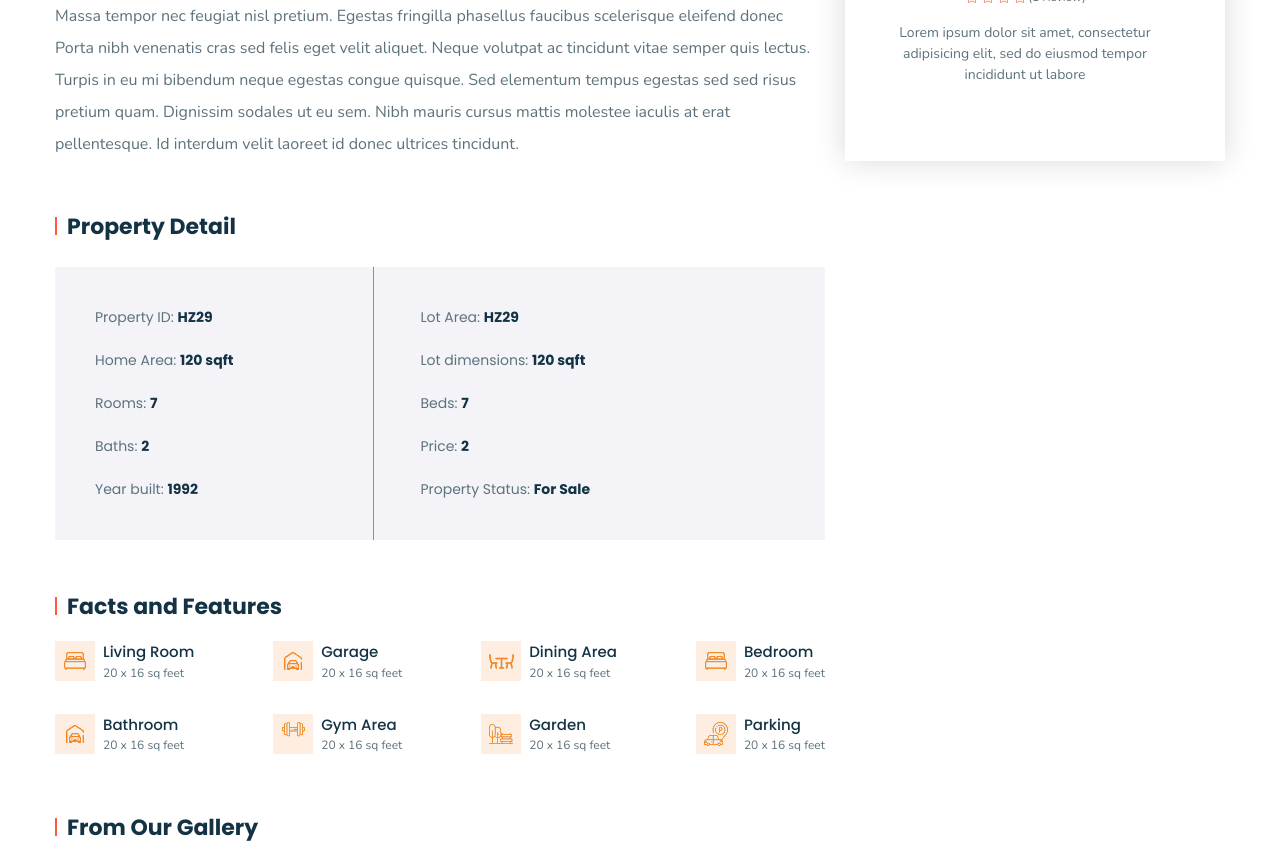
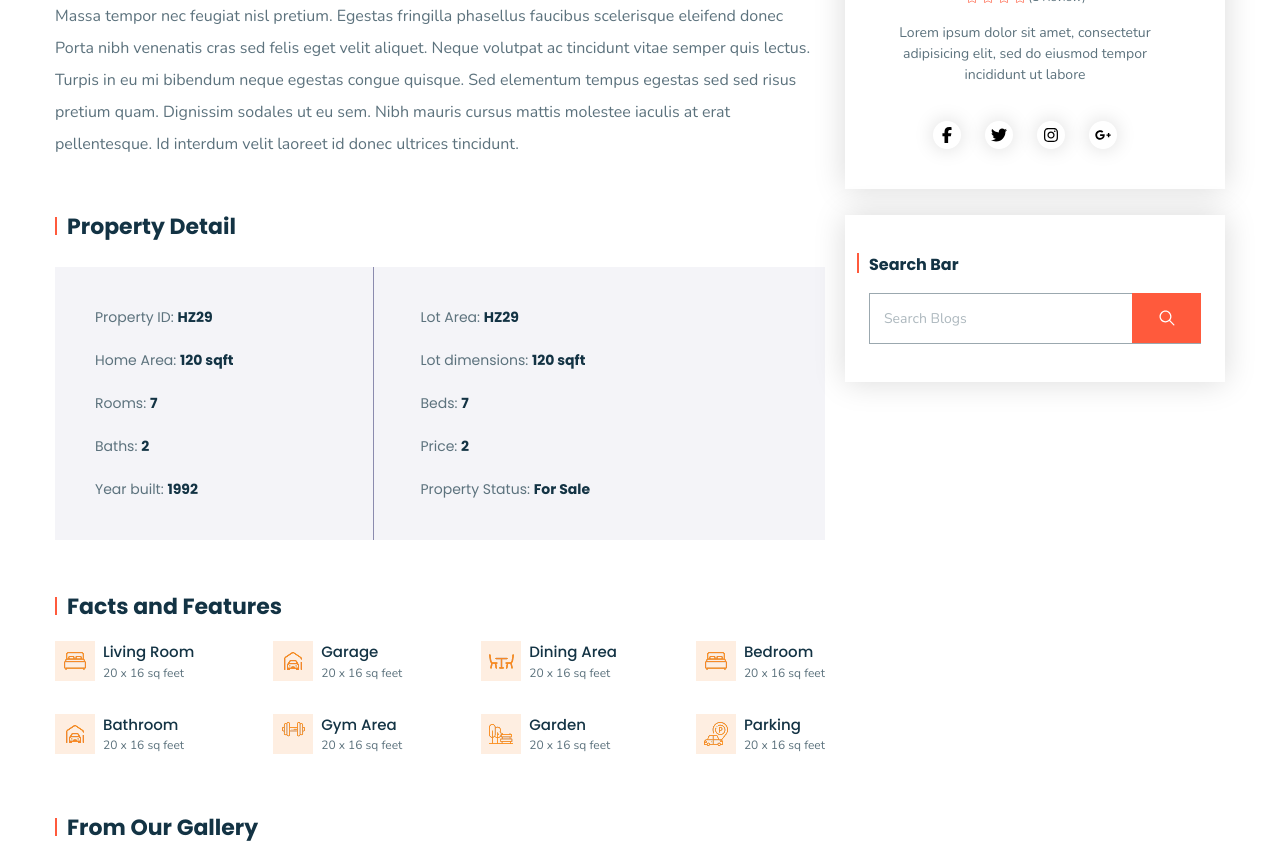
Before and after one commit to sejansorker/Quarter, a React (Vite) app: page /propertydetails in a window 1280 px wide. Shown: the part 1320-2186 px from the top of the page. Built offline with nearby package versions, Linux system fonts and the light colour scheme.

Commit message:
input complete

```diff
--- a/src/pages/Propertydetails.jsx
+++ b/src/pages/Propertydetails.jsx
@@ -4,7 +4,7 @@ import For from "../assets/for.png"
 import Goo from "../assets/goo.png"
 import Goo1 from "../assets/goo1.png"
 import Slider from 'react-slick';
-import { FaArrowLeftLong, FaArrowRightLong, FaCheck } from 'react-icons/fa6';
+import { FaArrowLeftLong, FaArrowRightLong, FaCheck, FaFacebookF, FaGooglePlusG, FaInstagram, FaTwitter } from 'react-icons/fa6';
 import Zoom1 from "../assets/zoom1.png"
 import { IoLocation } from 'react-icons/io5'
 import P1 from "../assets/p1.png"
@@ -20,6 +20,7 @@ import Comment from "../assets/comment.png"
 import Sada from "../assets/sada.png"
 import { CiStar } from 'react-icons/ci'
 import Lee from "../assets/lee1.png"
+import { IoIosSearch } from 'react-icons/io'
 function SampleNextArrow(props) {
     const { onClick } = props;
     return (
@@ -350,7 +351,7 @@ const Propertydetails = () => {
                         </div>
                         <div className="w-1/3">
                             <div className="">
-                                <div className="py-10 pl-12.5 pr-17.5 bg-white shadow-[0_0_30px_rgba(0,0,0,0.15)] flex justify-center">
+                                <div className="py-10 pl-12.5 pr-17.5 bg-white shadow-[0_0_30px_rgba(0,0,0,0.15)] flex justify-center ">
                                    <div className="text-center">
                                     <div className="flex justify-center">
                                          <img className='w-22.5 h-22.5' src={Lee} alt="" />
@@ -359,7 +360,28 @@ const Propertydetails = () => {
                                      <h5 className='text-[12px] text-[#5C727D] font-nuni font-normal pb-2'>Traveller/Photographer</h5>
                                      <p className='flex font-nuni font-normal items-center justify-center text-comon '><CiStar /> <CiStar /> <CiStar  /> <CiStar /> <span className='text-[#5C727D] text-[12px]'>(1 Review)</span></p>
                                      <p className='text-[14px] text-[#5C727D] font-nuni font-normal pt-4 pb-9'>Lorem ipsum dolor sit amet, consectetur adipisicing elit, sed do eiusmod tempor incididunt ut labore</p>
+                                     <div className="flex items-center gap-x-6 justify-center">
+                                        <div className="h-7 w-7 bg-white hover:bg-comon flex justify-center items-center rounded-full shadow-[0_0_20px_rgba(0,0,0,0.15)] text-black hover:text-white duration-200">
+                                            <FaFacebookF />
+                                        </div>
+                                        <div className="h-7 w-7 bg-white hover:bg-comon flex justify-center items-center rounded-full shadow-[0_0_20px_rgba(0,0,0,0.15)] text-black hover:text-white duration-200">
+                                            <FaTwitter />
+                                        </div>
+                                        <div className="h-7 w-7 bg-white hover:bg-comon flex justify-center items-center rounded-full shadow-[0_0_20px_rgba(0,0,0,0.15)] text-black hover:text-white duration-200">
+                                            <FaInstagram />
+                                        </div>
+                                        <div className="h-7 w-7 bg-white hover:bg-comon flex justify-center items-center rounded-full shadow-[0_0_20px_rgba(0,0,0,0.15)] text-black hover:text-white duration-200">
+                                            <FaGooglePlusG />
+                                        </div>
+                                     </div>
                                    </div>
+                                </div>
+                                <div className="py-9.5 px-6 my-6.5 bg-white shadow-[0_0_30px_rgba(0,0,0,0.15)]">
+                                  <h3 className='text-[#133344] relative font-bold font-pop after:absolute after:top-0 after:-left-3 after:h-5 after:w-0.5 after:bg-comon pb-4'>Search Bar</h3>
+                                  <div className="relative">
+                                    <input className='border-[1px]  border-[#5c727d9c] w-full py-3.5 pl-3.5 text-[#5C727D] font-nuni font-normal text-[14px] outline-0' type="text" placeholder='Search Blogs'/>
+                                    <button className='w-[69px] h-12.5 bg-comon flex text-white text-[20px] justify-center items-center absolute top-0 right-0 '><IoIosSearch /></button>
+                                  </div>
                                 </div>
                             </div>
                         </div>
```
